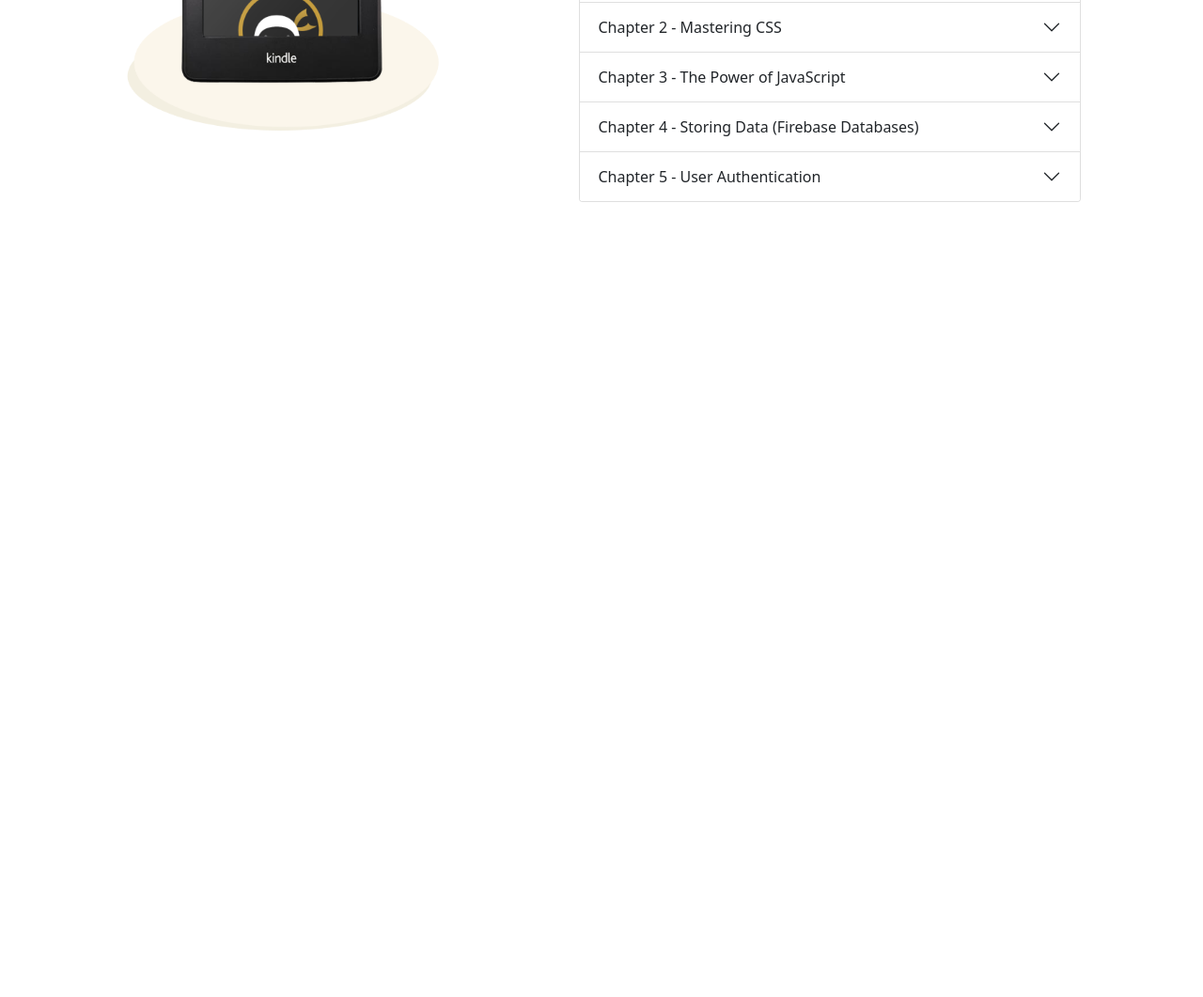
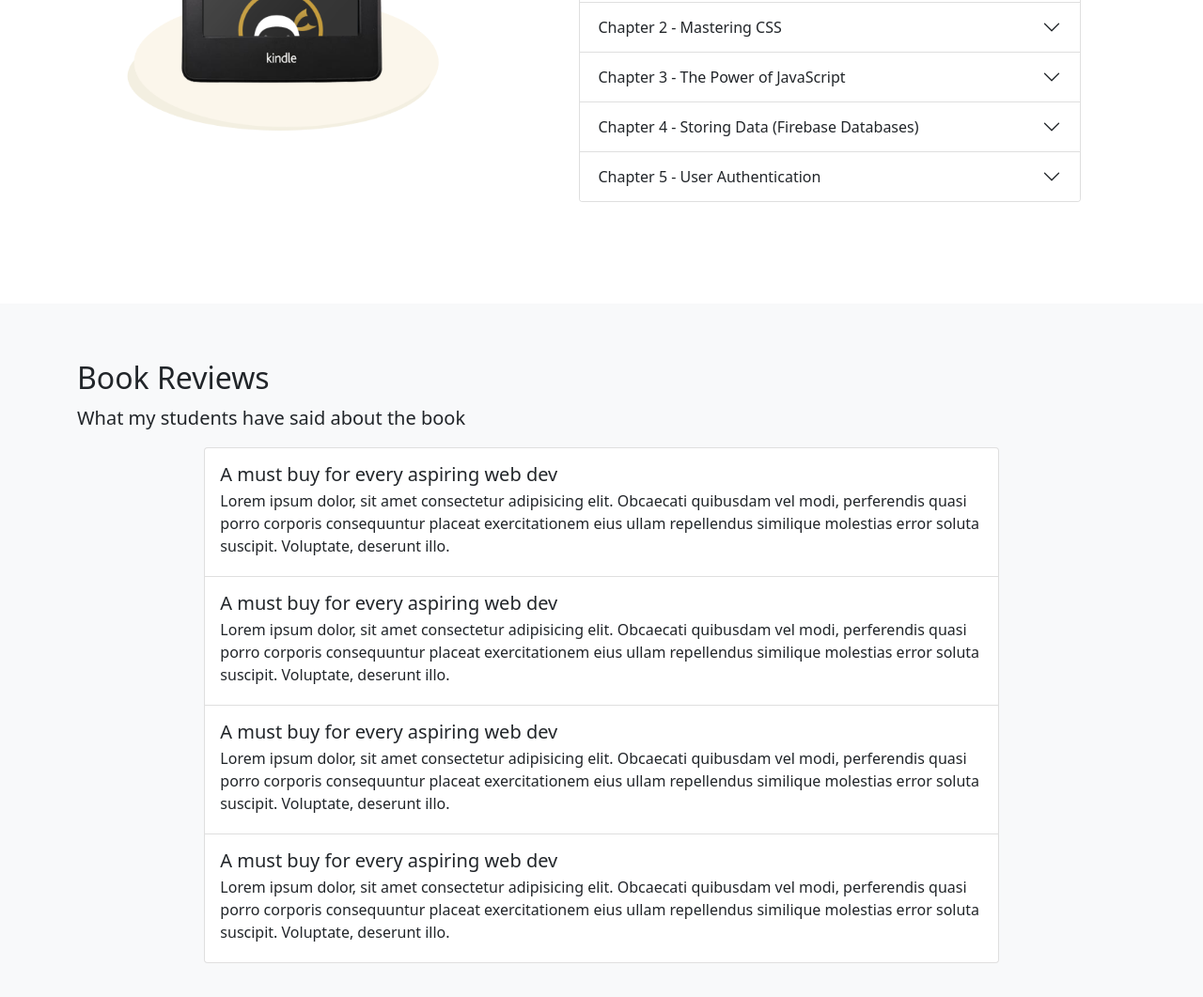
Before and after one commit to his-s/Learn-BS-5, a plain HTML site: page bookshop.html in a window 1280 px wide. Shown: the part 2077-3138 px from the top of the page at 94% size. Before the commit the page ends 2400 px from the top, so only its background shows below. Drawn offline with nearby package versions, Linux system fonts and the light colour scheme.

Commit message:
lesson-12 listgroup

```diff
--- a/bookshop.html
+++ b/bookshop.html
@@ -344,6 +344,59 @@
         </div>
       </div>
     </section>
+    <!-- revirews list -->
+    <section class="bg-light" id="reviews">
+      <div class="container-lg">
+        <h2>Book Reviews</h2>
+        <p class="lead">What my students have said about the book</p>
+      </div>
+      <div class="row justify-content-center">
+        <div class="col-lg-8">
+          <div class="list-group">
+            <div class="list-group-item py-3">
+              <h5 class="mb-1">A must buy for every aspiring web dev</h5>
+              <p class="mb-1">
+                Lorem ipsum dolor, sit amet consectetur adipisicing elit.
+                Obcaecati quibusdam vel modi, perferendis quasi porro corporis
+                consequuntur placeat exercitationem eius ullam repellendus
+                similique molestias error soluta suscipit. Voluptate, deserunt
+                illo.
+              </p>
+            </div>
+            <div class="list-group-item py-3">
+              <h5 class="mb-1">A must buy for every aspiring web dev</h5>
+              <p class="mb-1">
+                Lorem ipsum dolor, sit amet consectetur adipisicing elit.
+                Obcaecati quibusdam vel modi, perferendis quasi porro corporis
+                consequuntur placeat exercitationem eius ullam repellendus
+                similique molestias error soluta suscipit. Voluptate, deserunt
+                illo.
+              </p>
+            </div>
+            <div class="list-group-item py-3">
+              <h5 class="mb-1">A must buy for every aspiring web dev</h5>
+              <p class="mb-1">
+                Lorem ipsum dolor, sit amet consectetur adipisicing elit.
+                Obcaecati quibusdam vel modi, perferendis quasi porro corporis
+                consequuntur placeat exercitationem eius ullam repellendus
+                similique molestias error soluta suscipit. Voluptate, deserunt
+                illo.
+              </p>
+            </div>
+            <div class="list-group-item py-3">
+              <h5 class="mb-1">A must buy for every aspiring web dev</h5>
+              <p class="mb-1">
+                Lorem ipsum dolor, sit amet consectetur adipisicing elit.
+                Obcaecati quibusdam vel modi, perferendis quasi porro corporis
+                consequuntur placeat exercitationem eius ullam repellendus
+                similique molestias error soluta suscipit. Voluptate, deserunt
+                illo.
+              </p>
+            </div>
+          </div>
+        </div>
+      </div>
+    </section>
     <script
       src="https://cdn.jsdelivr.net/npm/bootstrap@5.0.2/dist/js/bootstrap.bundle.min.js"
       integrity="sha384-MrcW6ZMFYlzcLA8Nl+NtUVF0sA7MsXsP1UyJoMp4YLEuNSfAP+JcXn/tWtIaxVXM"
```
